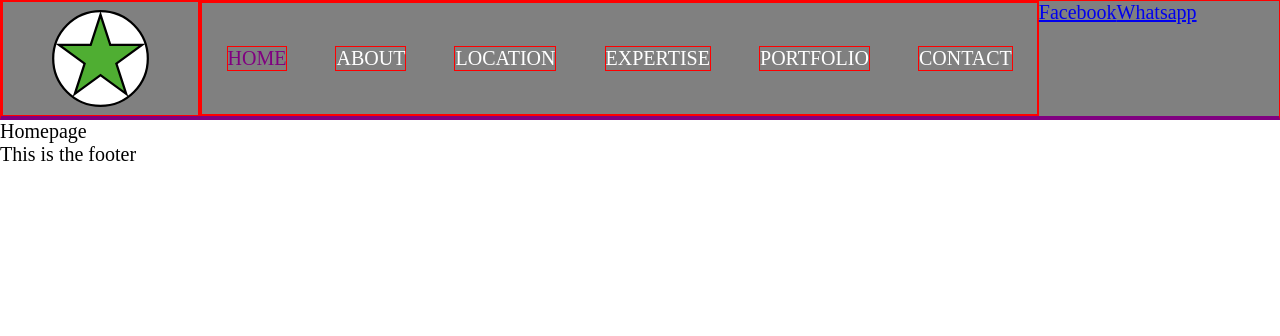
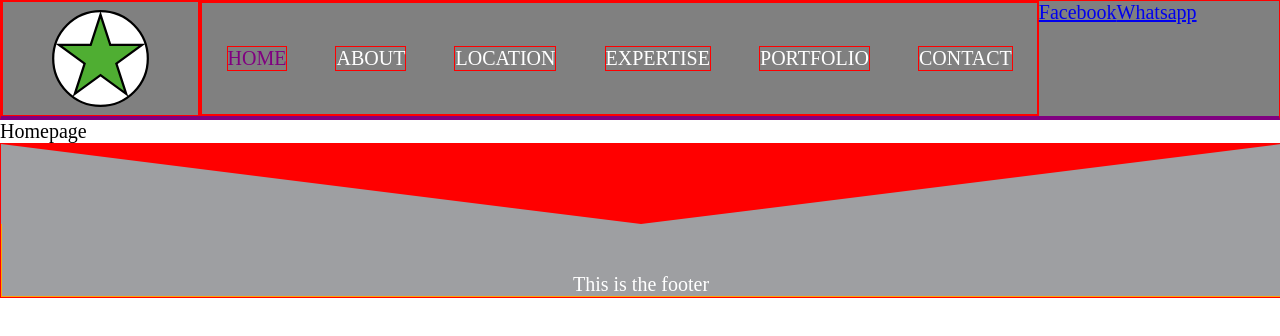
Before and after one commit to DylanWarrener/tpw-development-website-react, a React (Create React App) app: page / in a window 1280 px wide. Shown: the top 336 px of the page. Built offline with nearby package versions, Linux system fonts and the light colour scheme.

Commit message:
Added chevron for the footer

```diff
--- a/src/components/footer/footer.scss
+++ b/src/components/footer/footer.scss
@@ -1,3 +1,26 @@
+@use '../../abstracts/colors';
+
 .footer {
+    border: 1px solid red;
+    color: colors.$font-footer;
 
+    .outer-chevron {
+        background-color: colors.$footer-background;
+        border-top: 10vh solid red;
+        border-left: 50vw solid transparent;
+        border-right: 50vw solid transparent;
+        position: absolute;
+        .inner-chevron {
+
+        }
+    }
+
+    .footer-panel {
+        border: 1px solid orange;
+        background: colors.$footer-background;
+        width: 100%;
+        height: 100%;
+        text-align: center;
+        padding-top: 10%;
+    }
 }
```
